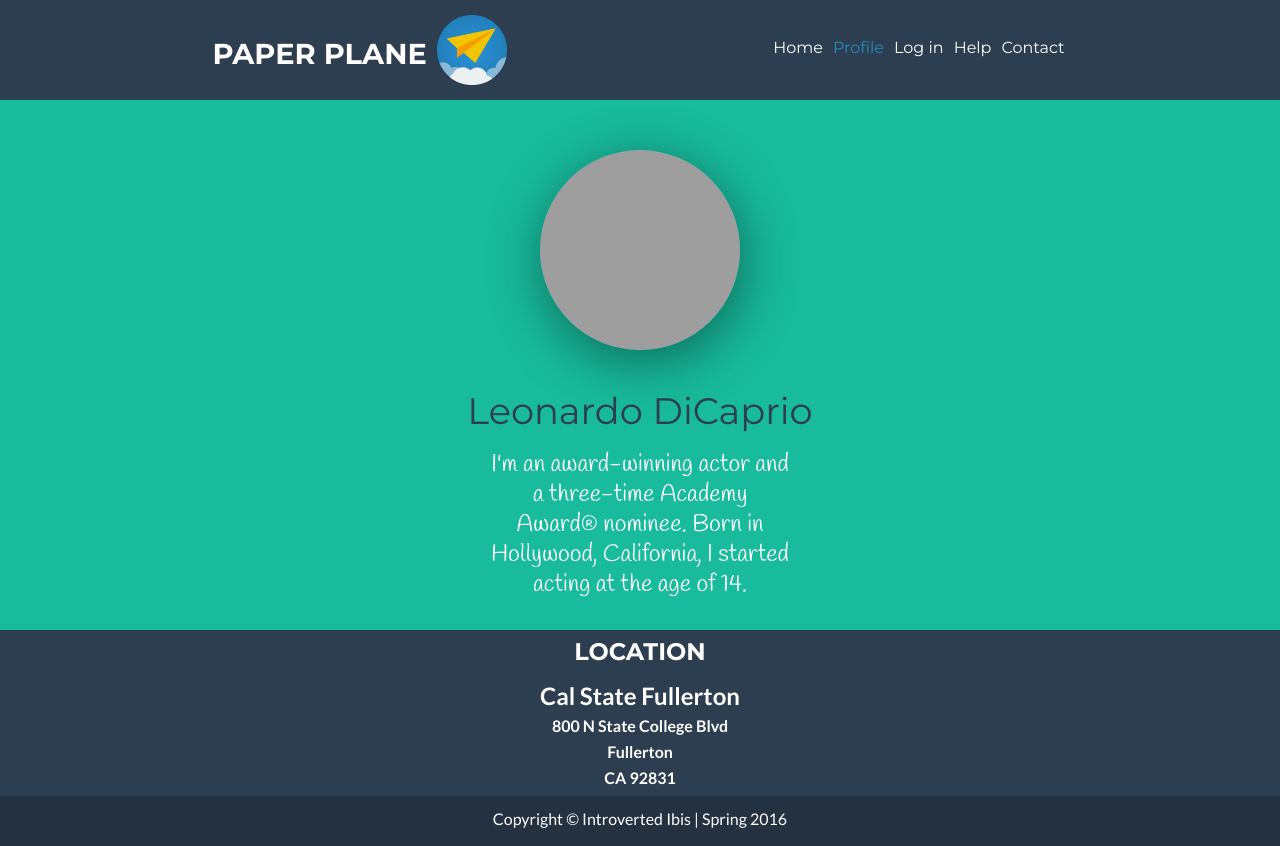
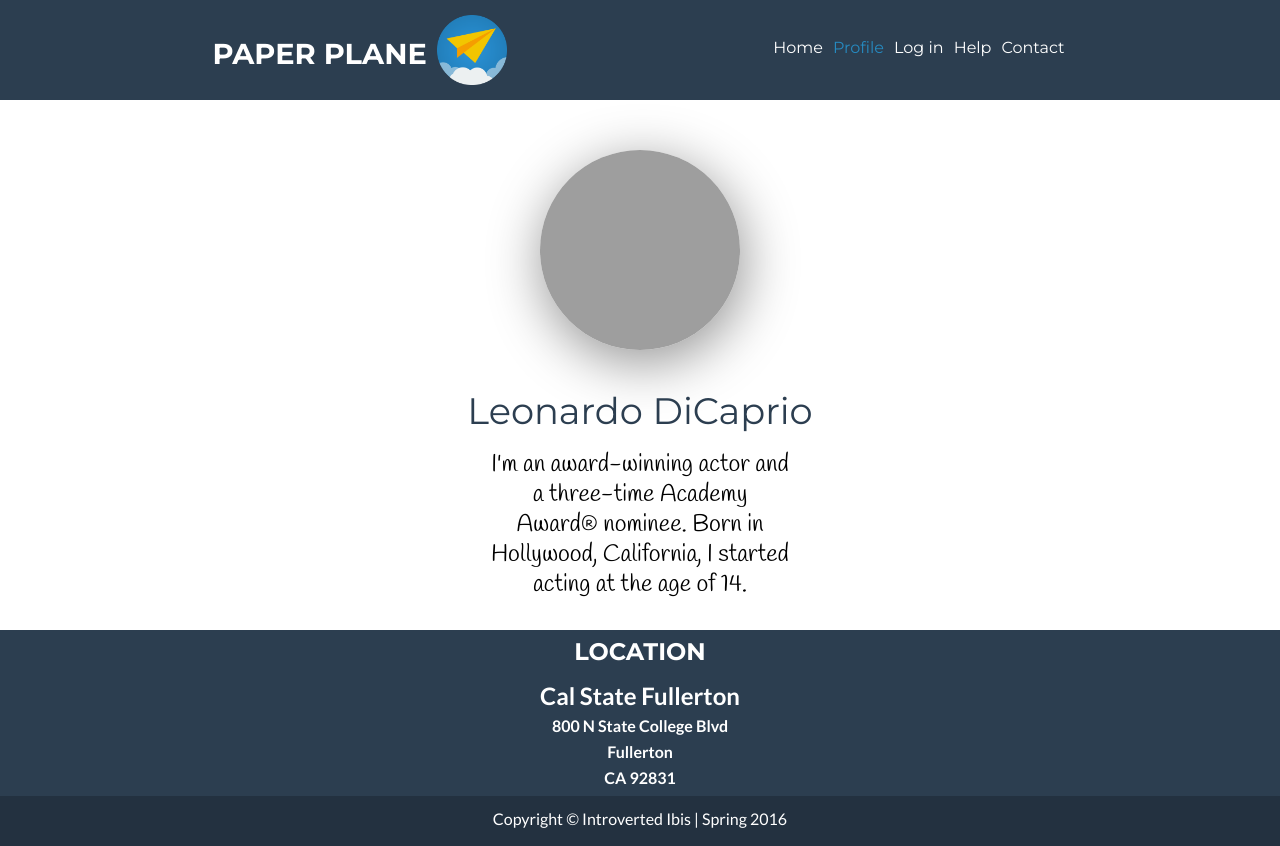
Before and after one commit to bisaysavath/CPSC471Project1, a plain HTML site: page profile.html in a window 1280 px wide. Drawn offline with nearby package versions, Linux system fonts and the light colour scheme; grey boxes are pictures that could not be loaded.

Commit message:
Change profile page style to fit with the rest

```diff
--- a/css/style.css
+++ b/css/style.css
@@ -130,9 +130,9 @@ main .container h2 {
 }
 
 /*Profile picture style*/
-main.profile-page {
+/*main.profile-page {
   background: #18BB9C;
-}
+}*/
 
 main .container img.profile-picture {
   width: 200px;
@@ -148,7 +148,7 @@ main .container img.profile-picture {
 main .container .user-info p {
   font-family: "Handlee", serif;
   font-size: 1.5em;
-  color: white;
+  /*color: #18BB9C;*/
   width: 300px;
   margin: auto;
   padding-bottom: 30px;
```
